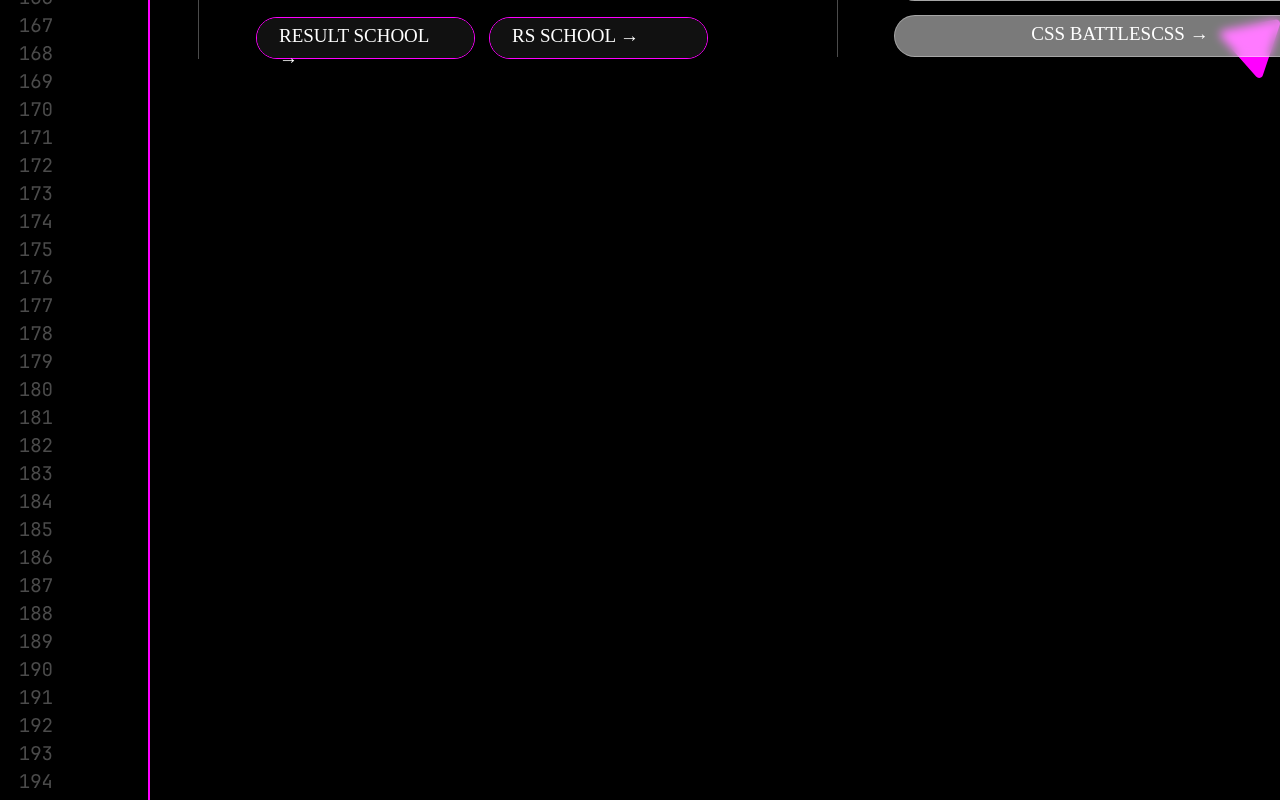
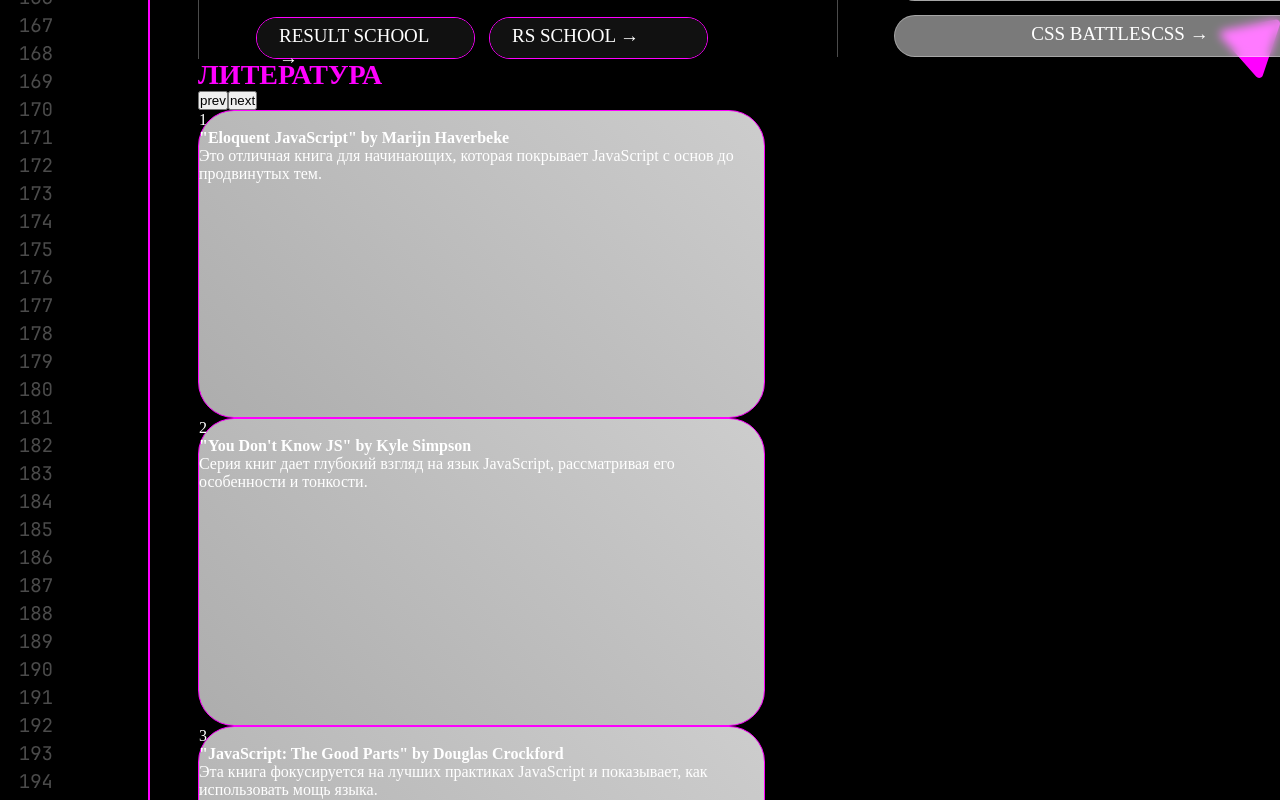
Before and after one commit to naniylid/frontend-info, a React (Vite) app: page / in a window 1280 px wide. Shown: the part 4840-5640 px from the top of the page. Built offline with nearby package versions, Linux system fonts and the light colour scheme; a web font is replaced by a local one.

Commit message:
feat: начала делать слайдер

```diff
--- a/src/components/Recommendations/RecommendItems.tsx
+++ b/src/components/Recommendations/RecommendItems.tsx
@@ -4,6 +4,7 @@ import rollingSSchool from "../../assets/image/rs-school.png";
 import circle from "../../assets/image/circle.svg";
 import star from "../../assets/image/star.svg";
 import triangle from "../../assets/image/triangle.svg";
+import Slider from "./Slider";
 
 const RecommendItems: React.FC = () => {
   return (
@@ -72,16 +73,17 @@ const RecommendItems: React.FC = () => {
             </Link>
           </div>
         </section>
-        {/* <section className="recomm-items_block">
-          <h2>Литература</h2>
-        </section>
-        <section className="recomm-items_block">
+      </div>
+      <section className="recomm-items_block">
+        <h2>Литература</h2>
+        <Slider />
+      </section>
+      {/* <section className="recomm-items_block">
           <h2>Сайты</h2>
         </section>
         <section className="recomm-items_block">
           <h2>Игры для обучения</h2>
         </section> */}
-      </div>
     </div>
   );
 };
--- /dev/null
+++ b/src/components/Recommendations/Slider.tsx
@@ -0,0 +1,21 @@
+import { slides } from "./types";
+
+const Slider: React.FC = () => {
+  return (
+    <div>
+      <button>prev</button>
+      <button>next</button>
+      <div className="slider">
+        {slides.map((slide) => (
+          <div className="slider-card">
+            <span className="slider-card--digit">{slide.digit}</span>
+            <h4 className="slider-card--title">{slide.title}</h4>
+            <p className="slider-card--desc">{slide.desc}</p>
+          </div>
+        ))}
+      </div>
+    </div>
+  );
+};
+
+export default Slider;
--- /dev/null
+++ b/src/components/Recommendations/types.ts
@@ -0,0 +1,23 @@
+interface Slide {
+  digit: number;
+  title: string;
+  desc: string;
+}
+
+export const slides: Slide[] = [
+  {
+    digit: 1,
+    title: '"Eloquent JavaScript" by Marijn Haverbeke',
+    desc: "Это отличная книга для начинающих, которая покрывает JavaScript с основ до продвинутых тем.",
+  },
+  {
+    digit: 2,
+    title: '"You Don\'t Know JS" by Kyle Simpson',
+    desc: "Серия книг дает глубокий взгляд на язык JavaScript, рассматривая его особенности и тонкости.",
+  },
+  {
+    digit: 3,
+    title: '"JavaScript: The Good Parts" by Douglas Crockford',
+    desc: "Эта книга фокусируется на лучших практиках JavaScript и показывает, как использовать мощь языка.",
+  },
+];
--- a/src/styles/pages/Recommendations.module.scss
+++ b/src/styles/pages/Recommendations.module.scss
@@ -183,4 +183,14 @@
       z-index: -1;
     }
   }
+
+  .slider {
+    &-card {
+      width: 567px;
+      height: 308px;
+      border: 1px solid $purpleColor;
+      border-radius: 36px;
+      background: linear-gradient(44deg, #adadad 0%, #cdcdcd 100%);
+    }
+  }
 }
```
